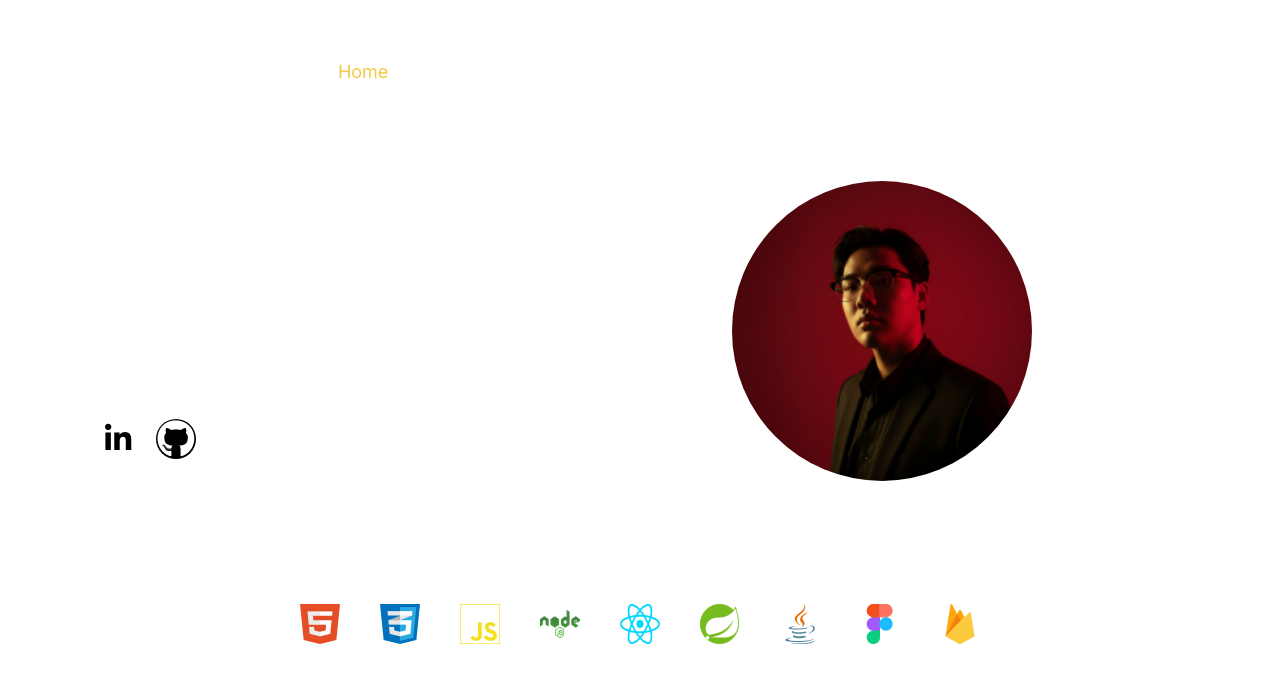
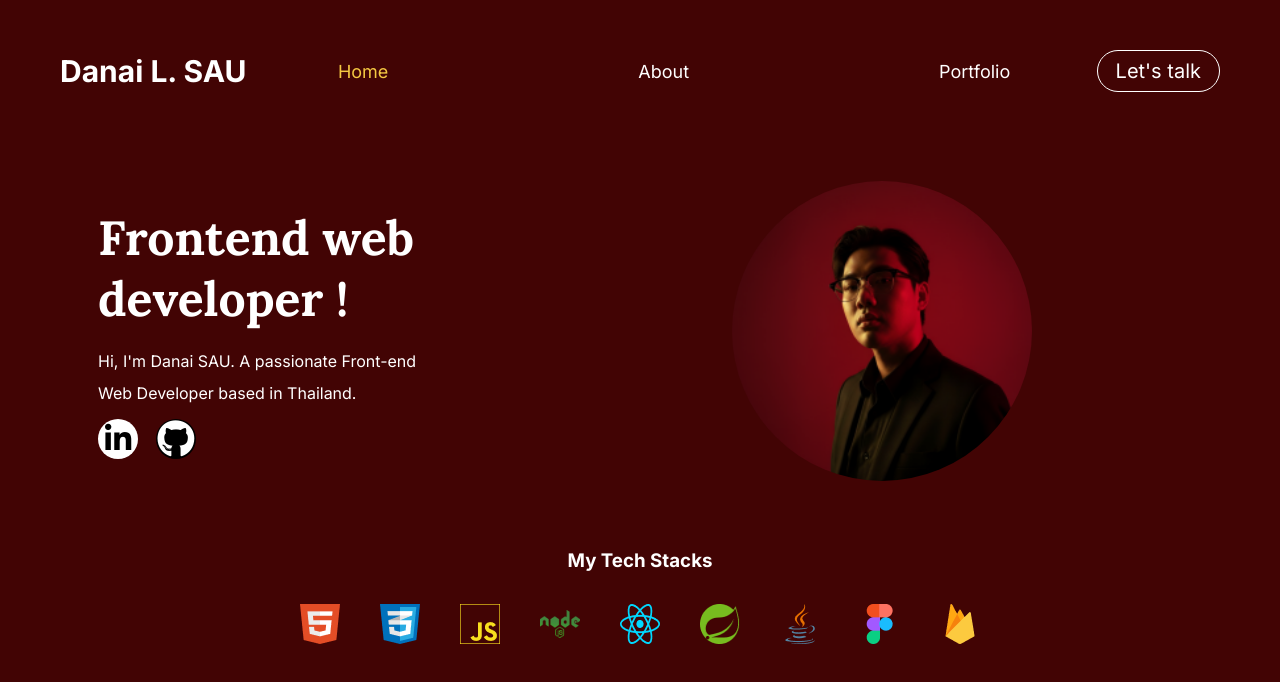
Before and after one commit to DanaiLathong/webprofile04, a plain HTML site: page index.html in a window 1280 px wide. Drawn offline with Linux system fonts and the light colour scheme.

Commit message:
Third Commit : Change bg color

```diff
--- a/index.html
+++ b/index.html
@@ -12,15 +12,7 @@
       @import url("https://fonts.googleapis.com/css2?family=Lora:ital,wght@0,400..700;1,400..700&display=swap");
       @import url("https://fonts.googleapis.com/css2?family=Inter:ital,opsz,wght@0,14..32,100..900;1,14..32,100..900&display=swap");
       body {
-<<<<<<< HEAD
         background-color: #420404;
-=======
-<<<<<<< HEAD
-        background-color: #000;
-=======
-        background-color: #420101;
->>>>>>> 038c42d (Second Commit : Change bg color)
->>>>>>> a80f4372f3f448758bb0745c01c2ca374c557749
         font-family: "Poppins", sans-serif;
         color: #fff;
       }
```
Also changed, not shown: contact.html (+0 -5 lines), portfolio.html (+0 -8 lines).
